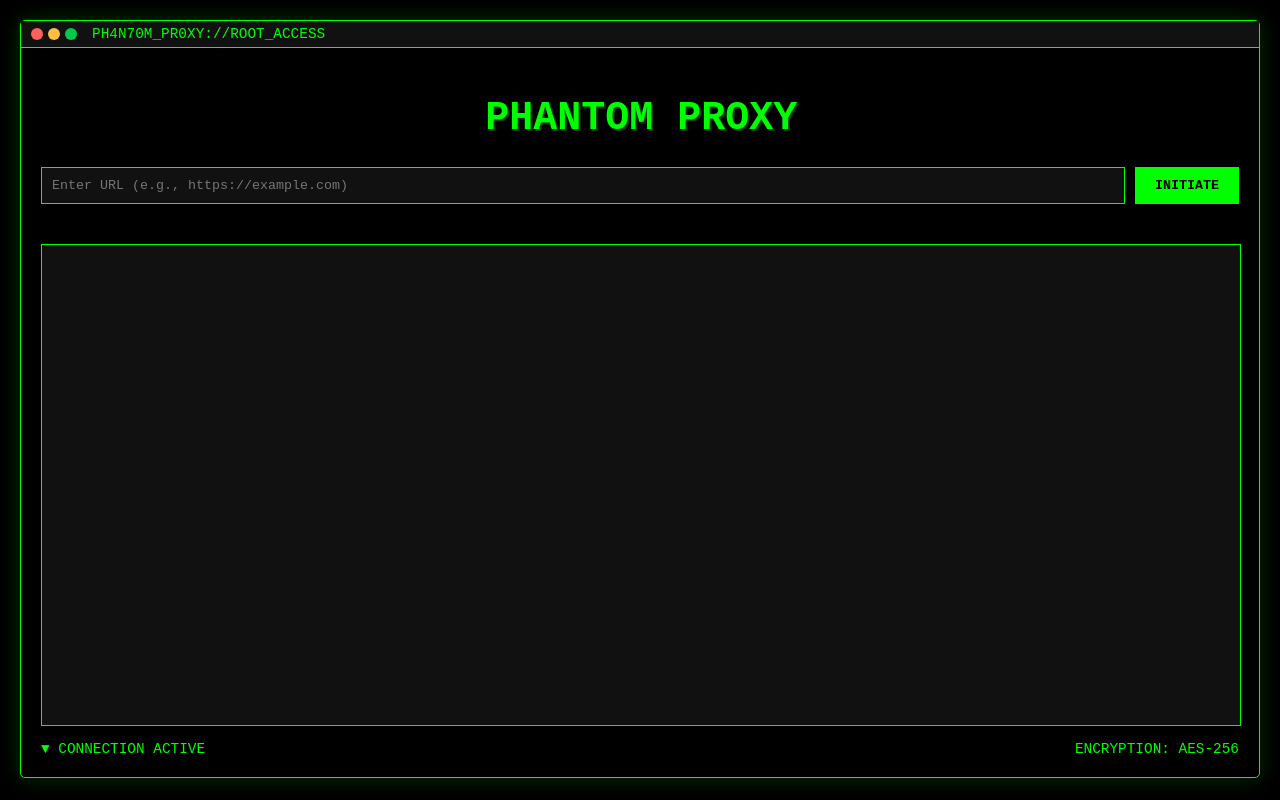
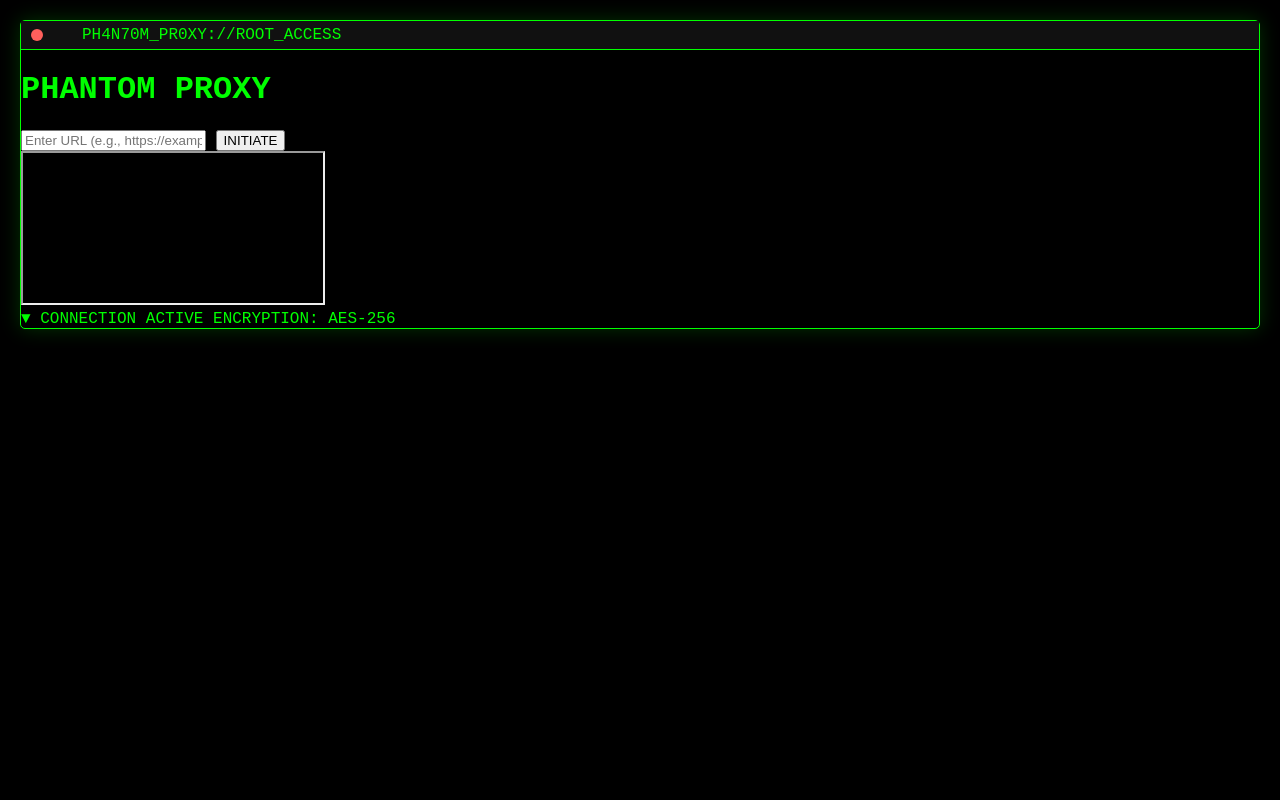
Before and after one commit to Ryler4/A-proxy, a website: page public/index.html in a window 1280 px wide. Drawn offline with Linux system fonts and the light colour scheme.

Commit message:
Update style.css

```diff
--- a/public/style.css
+++ b/public/style.css
@@ -34,103 +34,3 @@ body {
 }
 
 .red { background: #ff605c; }
-.yellow { background: #ffbd44; }
-.green { background: #00ca4e; }
-
-.title {
-    margin-left: 10px;
-    color: #0f0;
-    font-size: 0.9em;
-}
-
-.content {
-    padding: 20px;
-}
-
-.glitch {
-    text-align: center;
-    font-size: 2.5em;
-    text-shadow: 2px 2px #0f03;
-    position: relative;
-    animation: glitch 2s infinite;
-}
-
-@keyframes glitch {
-    0% { transform: translate(0); }
-    20% { transform: translate(-2px, 2px); }
-    40% { transform: translate(-2px, -2px); }
-    60% { transform: translate(2px, 2px); }
-    80% { transform: translate(2px, -2px); }
-    100% { transform: translate(0); }
-}
-
-form {
-    margin: 20px 0;
-    display: flex;
-    gap: 10px;
-}
-
-input {
-    flex: 1;
-    background: #111;
-    border: 1px solid #0f0;
-    color: #0f0;
-    padding: 10px;
-    font-family: monospace;
-}
-
-button {
-    background: #0f0;
-    color: #000;
-    border: none;
-    padding: 10px 20px;
-    cursor: pointer;
-    font-family: monospace;
-    font-weight: bold;
-}
-
-button:hover {
-    background: #0d0;
-}
-
-#contentFrame {
-    width: 100%;
-    height: 60vh;
-    border: 1px solid #0f0;
-    background: #111;
-    margin-top: 20px;
-}
-
-.status {
-    margin-top: 10px;
-    display: flex;
-    justify-content: space-between;
-    font-size: 0.9em;
-    color: #0f0;
-}
-
-.blink {
-    animation: blink 1s infinite;
-}
-
-@keyframes blink {
-    50% { opacity: 0; }
-}
-
-.matrix-effect {
-    position: fixed;
-    top: 0;
-    left: 0;
-    width: 100%;
-    height: 100%;
-    pointer-events: none;
-    opacity: 0.1;
-    z-index: -1;
-    background: repeating-linear-gradient(
-        0deg,
-        transparent 0px,
-        transparent 1px,
-        rgba(0, 255, 0, 0.1) 1px,
-        rgba(0, 255, 0, 0.1) 2px
-    );
-}
```
